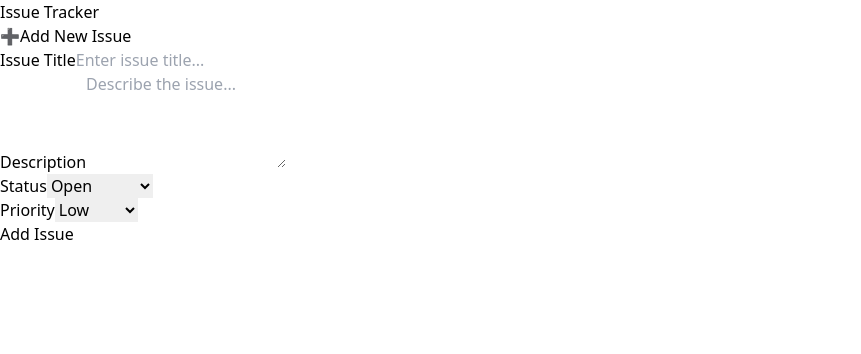
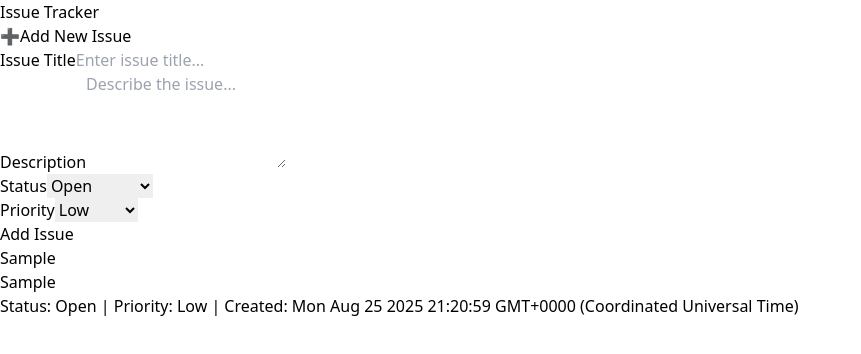
Before and after one commit to NdamuleloMulaudzi/issue-tracker-app, an Angular app: page / in a window 1280 px wide. Both pictures are taken after typing "Sample", "Sample" into the empty fields and a click on the button "Add Issue". Shown: the top 354 px of the page, without its empty margins (0-861 px from the left). Built offline with nearby package versions, Linux system fonts and the light colour scheme.

Commit message:
feat: add issue card and display a list of issues

```diff
--- a/src/app/app.component.html
+++ b/src/app/app.component.html
@@ -1,6 +1,9 @@
 <div class="layout">
   <app-header />
-  <app-add-issue />
+  <div class="">
+    <app-add-issue />
+    <app-issue-list />
+  </div>
 </div>
 
 <router-outlet />
--- a/src/app/app.component.ts
+++ b/src/app/app.component.ts
@@ -2,10 +2,11 @@ import { Component } from '@angular/core';
 import { RouterOutlet } from '@angular/router';
 import { HeaderComponent } from "./components/header/header.component";
 import { AddIssueComponent } from "./components/add-issue/add-issue.component";
+import { IssueListComponent } from "./components/issue-list/issue-list.component";
 
 @Component({
   selector: 'app-root',
-  imports: [RouterOutlet, HeaderComponent, AddIssueComponent],
+  imports: [RouterOutlet, HeaderComponent, AddIssueComponent, IssueListComponent],
   templateUrl: './app.component.html',
   styleUrl: './app.component.css'
 })
--- /dev/null
+++ b/src/app/components/issue-card/issue-card.component.html
@@ -0,0 +1,7 @@
+<div class="p-4 border rounded-md bg-gray-50">
+    <h3 class="font-semibold text-lg">{{ issue.title }}</h3>
+    <p class="text-sm text-gray-600">{{ issue.description }}</p>
+    <div class="text-xs text-gray-500 mt-2">
+      Status: {{ issue.status }} | Priority: {{ issue.priority }} | Created: {{ issue.createdDate}}
+    </div>
+  </div>
--- /dev/null
+++ b/src/app/components/issue-list/issue-list.component.html
@@ -0,0 +1,3 @@
+<div class="space-y-4 max-w-2xl mx-auto mt-8">
+    <app-issue-card *ngFor="let issue of issues" [issue]="issue"></app-issue-card>
+  </div>
--- /dev/null
+++ b/src/app/components/issue-list/issue-list.component.ts
@@ -0,0 +1,21 @@
+import { NgFor } from '@angular/common';
+import { Component } from '@angular/core';
+import { IssueService } from '../../services/issue.service';
+import { Issue } from '../../interface/issue.interface';
+import { IssueCardComponent } from "../issue-card/issue-card.component";
+
+@Component({
+  selector: 'app-issue-list',
+  imports: [NgFor, IssueCardComponent],
+  templateUrl: './issue-list.component.html',
+  styleUrl: './issue-list.component.css'
+})
+export class IssueListComponent {
+  issues: Issue[] = [];
+
+  constructor(private issueService: IssueService) {}
+
+  ngOnInit(): void {
+    this.issues = this.issueService.getIssues();
+  }
+}
--- a/src/app/services/issue.service.ts
+++ b/src/app/services/issue.service.ts
@@ -22,5 +22,10 @@ export class IssueService {
     this.issues.push(newIssue);
   }
 
+  getIssues() {
+    return this.issues;
+  }
+
+
 
 }
```
Also changed, not shown: src/app/components/issue-card/issue-card.component.ts (added, +14 -0 lines), src/app/components/issue-card/issue-card.component.css (added), src/app/components/issue-list/issue-list.component.css (added), 2 other files (tests, documents, lock files or other folders).
